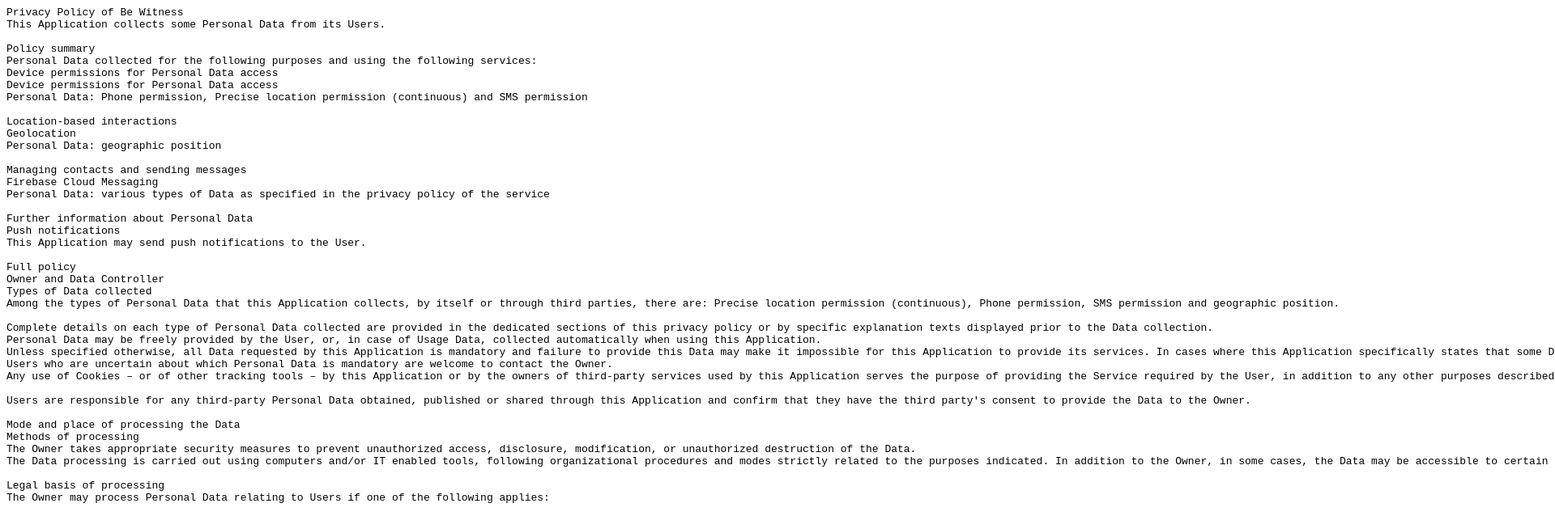
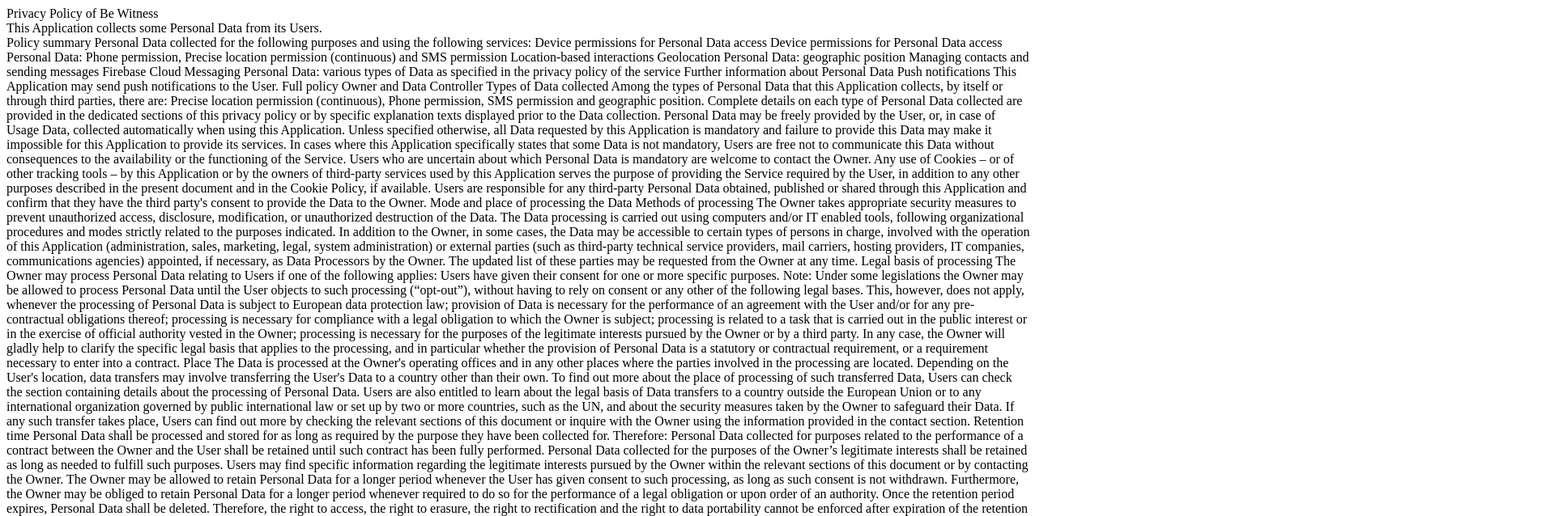
Before and after one commit to gayathrihariprakash/gayathrihariprakash.github.io, a plain HTML site: page index.html in a window 1280 px wide. Shown: the top 638 px of the page at 81% size, 1920 px wide, since content can reach past the window. Drawn offline with Linux system fonts and the light colour scheme.

Commit message:
Privacy Policy of Be Witness

```diff
--- a/index.html
+++ b/index.html
@@ -1,6 +1,6 @@
-<pre>
-Privacy Policy of Be Witness
-This Application collects some Personal Data from its Users.
+<p>
+Privacy Policy of Be Witness<br/>
+This Application collects some Personal Data from its Users.<br/>
 
 Policy summary
 Personal Data collected for the following purposes and using the following services:
@@ -147,4 +147,4 @@
 Definitions and legal references
 Latest update: July 05, 2018
 
-</pre>
+</p>
```
